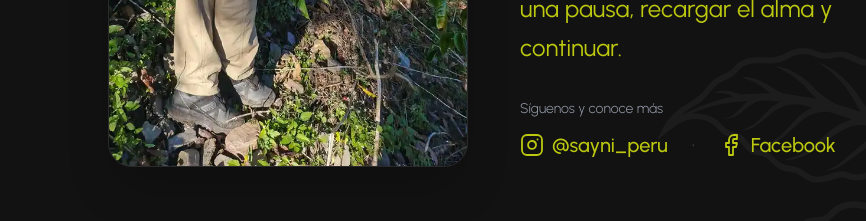
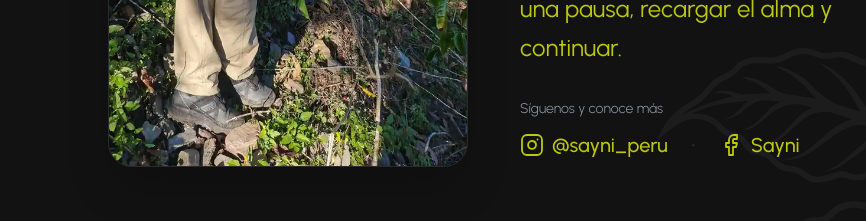
Before and after one commit to Sayni-Team/sayni-landing, a Next.js app: page / in a window 1280 px wide. Shown: the part 1520-1741 px from the top of the page, without its empty margins (148-1014 px from the left). Built offline with nearby package versions, Linux system fonts and the light colour scheme.

Commit message:
Update AboutUs.tsx

```diff
--- a/src/features/AboutUs.tsx
+++ b/src/features/AboutUs.tsx
@@ -136,7 +136,7 @@ export default function AboutUs() {
                                     >
                                         <path d="M18 2h-3a5 5 0 0 0-5 5v3H7v4h3v8h4v-8h3l1-4h-4V7a1 1 0 0 1 1-1h3z" />
                                     </svg>
-                                    <span>Facebook</span>
+                                    <span>Sayni</span>
                                 </a>
                             </div>
                         </div>
```
